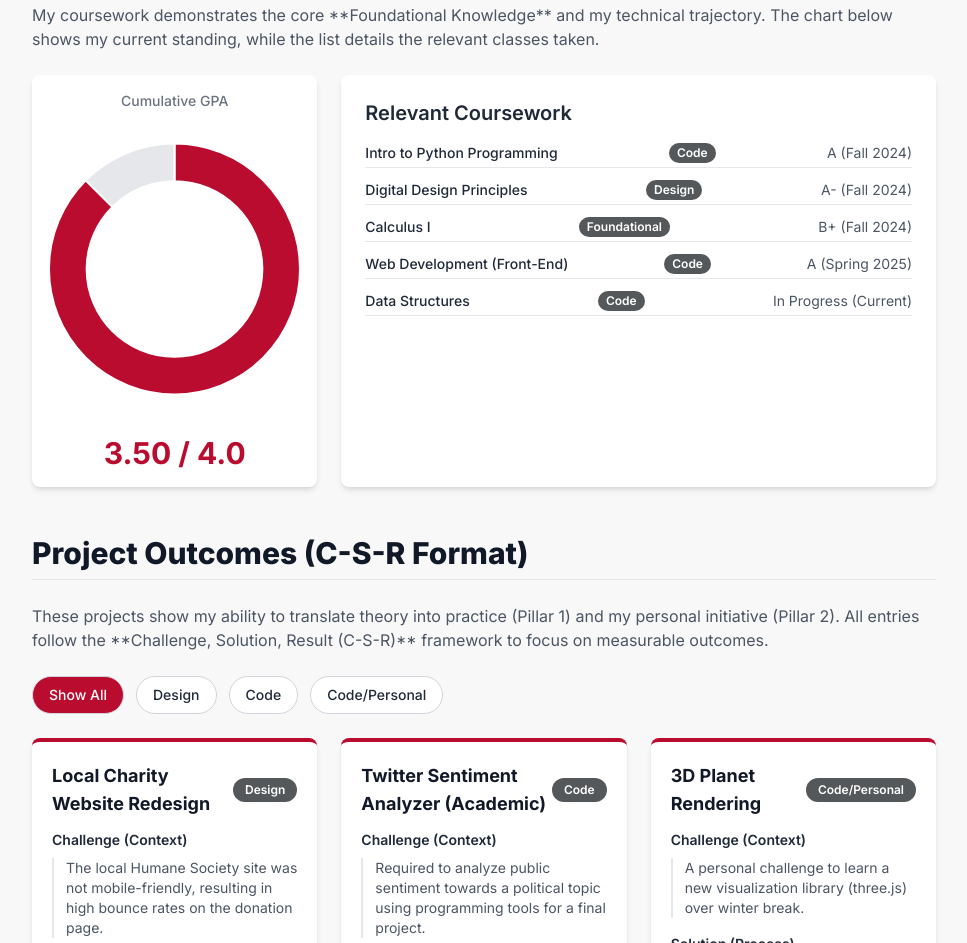
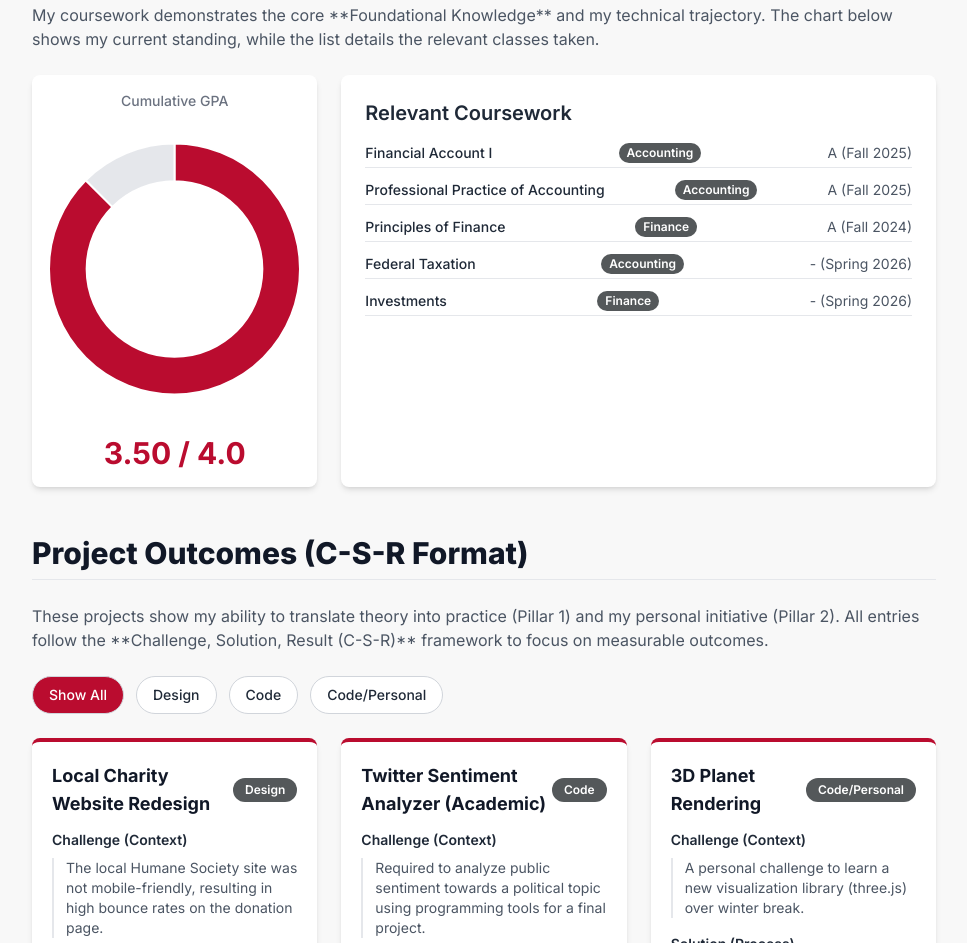
Before and after one commit to cfromme6/ClassPortfolio, a plain HTML site: page index.html in a window 1280 px wide. Shown: the part 792-1735 px from the top of the page, without its empty margins (296-1263 px from the left). Drawn offline with nearby package versions, Linux system fonts and the light colour scheme.

```diff
--- a/index.html
+++ b/index.html
@@ -279,11 +279,11 @@ CONFIRMATION: NO SVG graphics used. NO Mermaid JS used. -->
 
         // 1.2 ACADEMICS (REQUIRED: Add relevant classes)
         const academicData = [
-            { name: "Intro to Python Programming", grade: "A", semester: "Fall 2024", relevance: "Code" },
-            { name: "Digital Design Principles", grade: "A-", semester: "Fall 2024", relevance: "Design" },
-            { name: "Calculus I", grade: "B+", semester: "Fall 2024", relevance: "Foundational" },
-            { name: "Web Development (Front-End)", grade: "A", semester: "Spring 2025", relevance: "Code" },
-            { name: "Data Structures", grade: "In Progress", semester: "Current", relevance: "Code" },
+            { name: "Financial Account I", grade: "A", semester: "Fall 2025", relevance: "Accounting" },
+            { name: "Professional Practice of Accounting", grade: "A", semester: "Fall 2025", relevance: "Accounting" },
+            { name: "Principles of Finance", grade: "A", semester: "Fall 2024", relevance: "Finance" },
+            { name: "Federal Taxation", grade: "-", semester: "Spring 2026", relevance: "Accounting" },
+            { name: "Investments", grade: "-", semester: "Spring 2026", relevance: "Finance" },
         ];
 
         // 1.3 PROJECTS (REQUIRED: Follow C-S-R format)
```
